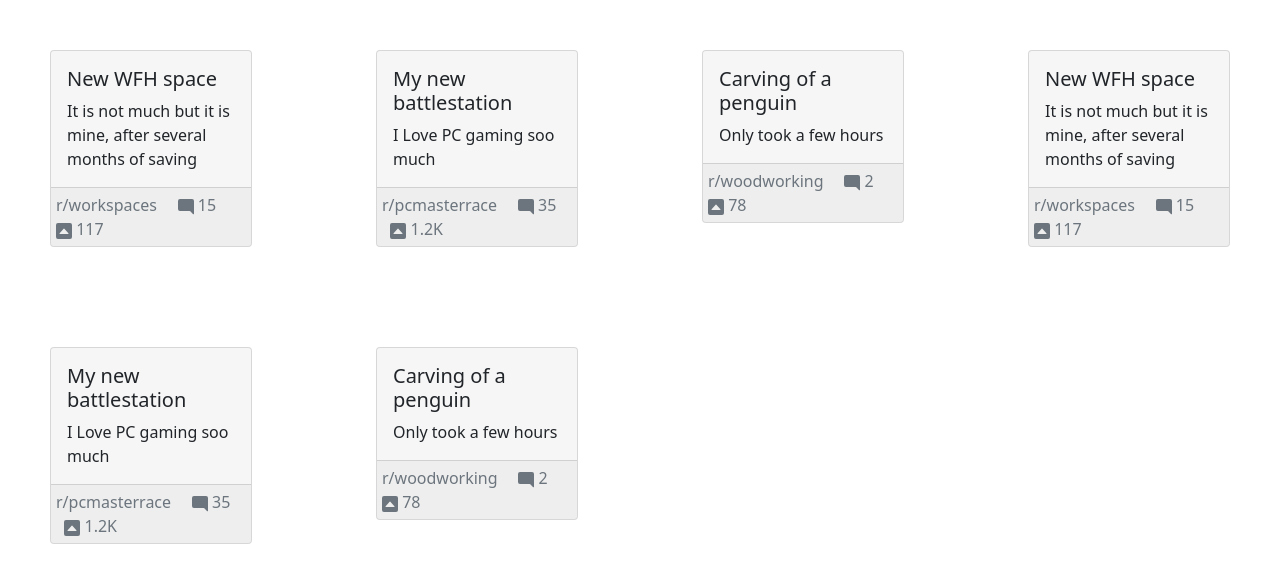
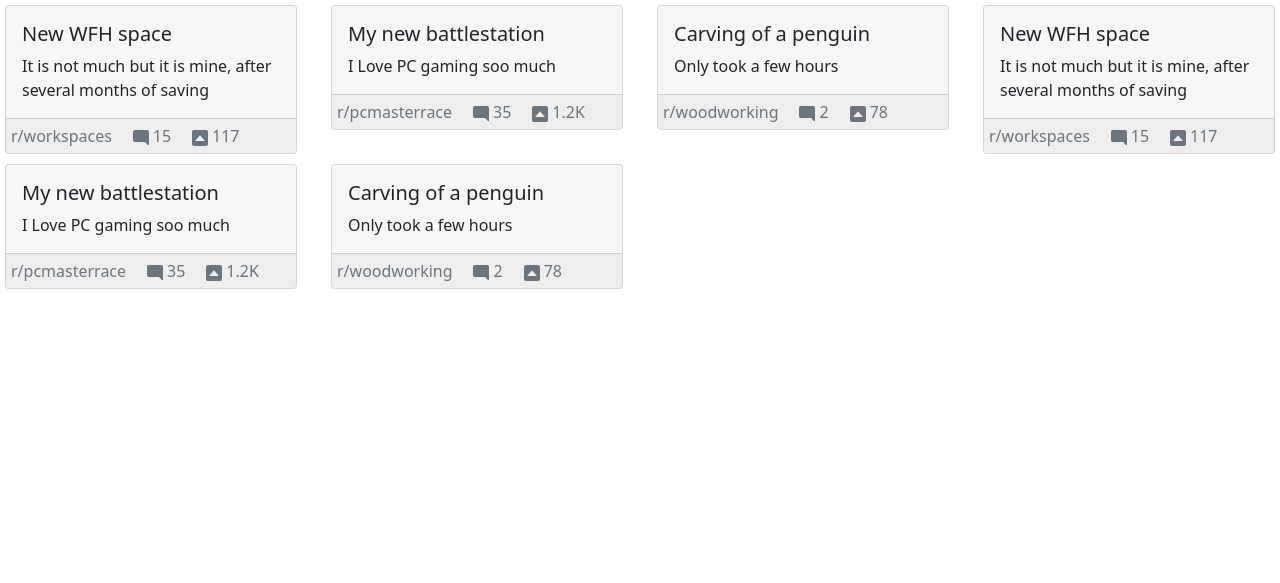
Before and after one commit to euanacampbell/reddit-client, a Flask app: page /home in a window 1280 px wide. Shown: the part 56-639 px from the top of the page. Run offline with Flask 2, Linux system fonts and the light colour scheme; some libraries are stand-ins or nearby versions.

Commit message:
margin change to card

```diff
--- a/static/css/a_overwrite.css
+++ b/static/css/a_overwrite.css
@@ -1,6 +1,6 @@
 
 .card {
-    margin: 50px;
+    margin: 5px;
     background-color: rgba(246, 246, 246, 0.924);
 }
 
```
